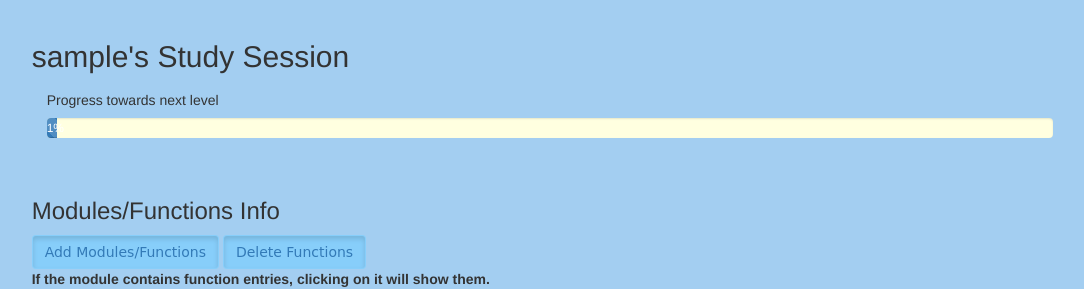
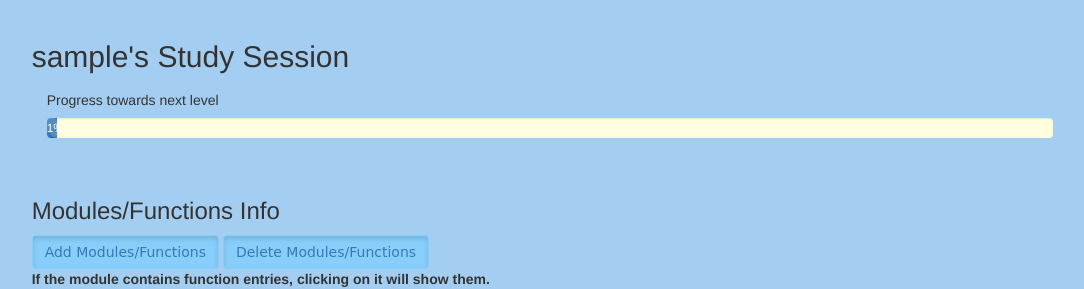
Before and after one commit to gkchan/PyQuizBase, a Flask app: a page that uses templates/study_notes.html in a window 1280 px wide. Shown: the part 90-379 px from the top of the page, without its empty margins (90-1174 px from the left). Run offline with Flask 2, Linux system fonts and the light colour scheme; the visitor is signed in with stand-in values (Sample User, id 1); data comes from the database, SQL or seed files in the repository; data that the repository does not hold is empty; some libraries are stand-ins or nearby versions.

Commit message:
Update delete button for table

```diff
--- a/templates/study_notes.html
+++ b/templates/study_notes.html
@@ -53,7 +53,7 @@
     <h3>Modules/Functions Info</h3>
 
     <a href="/{{ username }}/addmodules" class="btn active">Add Modules/Functions</a>
-    <a href="/{{ username }}/delete" class="btn active">Delete Functions</a><br>
+    <a href="/{{ username }}/delete" class="btn active">Delete Modules/Functions</a><br>
 
     <b>If the module contains function entries, clicking on it will show them.</b>
   <!-- Some class labels are for coloring -->
```
